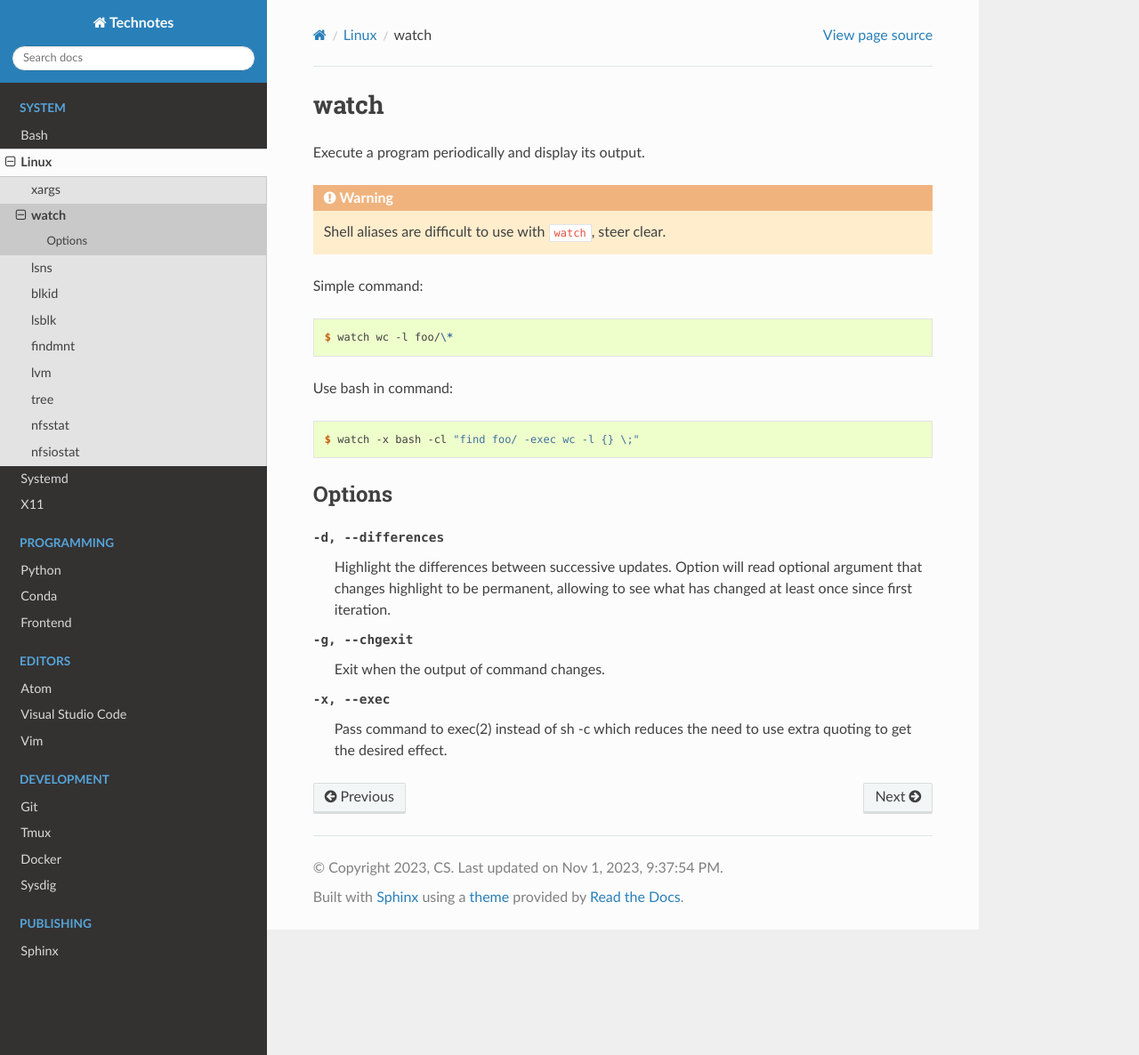
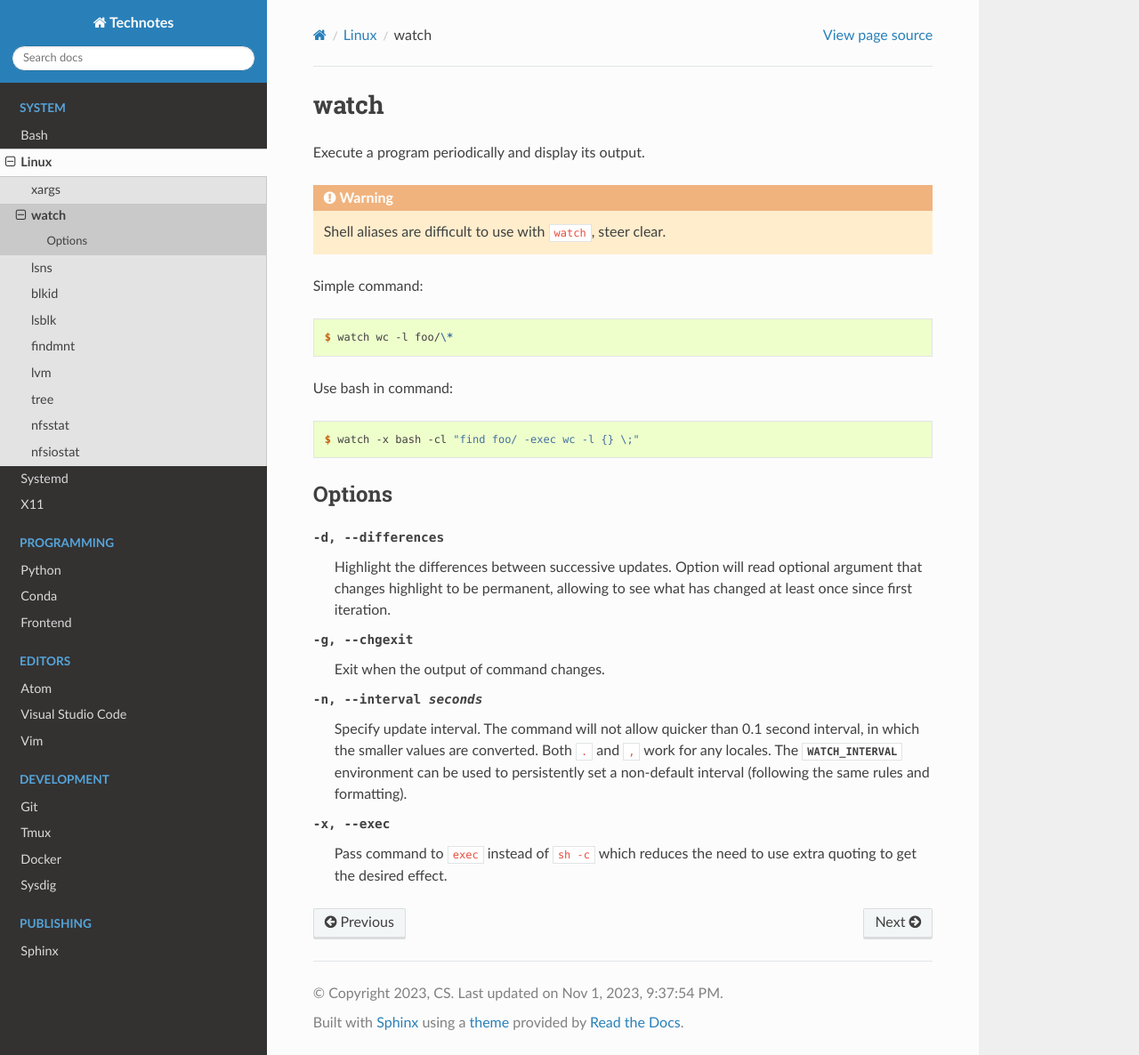
Before and after one commit to heterotopian/technotes, a Sphinx documentation site: the page built from source/linux/command/watch.rst, in a window 1280 px wide and 1186 px high. Shown: the whole window at 89% size. Built offline with Sphinx 7.4.7 and the Read the Docs theme 2.0.0, drawn with Linux system fonts in a browser that asks for light colours.

Commit message:
Add  option

```diff
--- a/source/linux/command/watch.rst
+++ b/source/linux/command/watch.rst
@@ -25,11 +25,21 @@ Options
 =======
 
 -d, --differences
-  Highlight the differences between successive updates.
-  Option will read optional argument that changes highlight to be permanent, allowing to see what has  changed  at  least  once since first iteration.
+
+    Highlight the differences between successive updates.
+    Option will read optional argument that changes highlight to be permanent, allowing to see what has changed at least once since first iteration.
 
 -g, --chgexit
-  Exit when the output of command changes.
+
+    Exit when the output of command changes.
+
+-n, --interval seconds
+
+    Specify update interval.
+    The command will not allow quicker than 0.1 second interval, in which the smaller values are converted.
+    Both ``.`` and ``,`` work for any locales.
+    The :envvar:`WATCH_INTERVAL` environment can be used to persistently set a non-default interval (following the same rules and formatting).
 
 -x, --exec
-  Pass command to exec(2) instead of sh -c which reduces the need to use extra quoting to get the desired effect.
+
+    Pass command to ``exec`` instead of ``sh -c`` which reduces the need to use extra quoting to get the desired effect.
```
